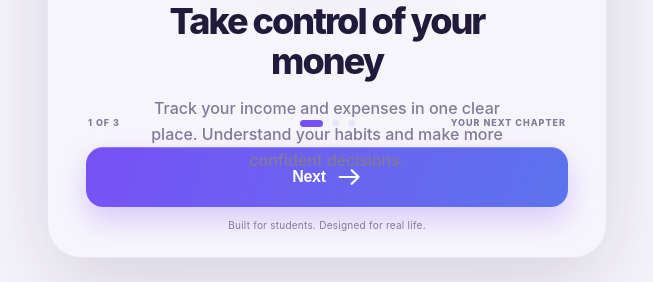
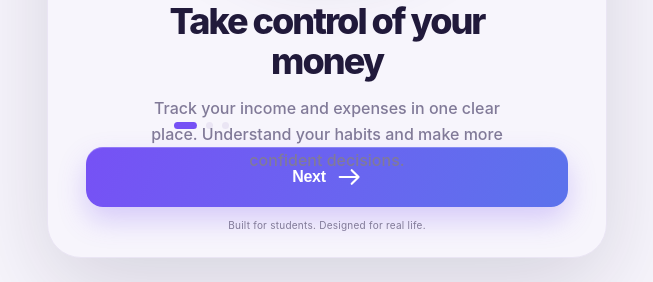
Before and after one commit to fosing123/money, a Django app: template templates/accounts/onboarding.html in a window 1280 px wide. Shown: the part 518-800 px from the top of the page, without its empty margins (313-966 px from the left). Run offline with Django 3.2, Linux system fonts and the light colour scheme; the template is opened without the code that fills it, so the values that code supplies are empty.

Commit message:
design: match TIANA three-slide onboarding navigation

```diff
--- a/templates/accounts/onboarding.html
+++ b/templates/accounts/onboarding.html
@@ -23,7 +23,7 @@
       </span>
     </div>
     <header class="onboarding-header">
-      <button class="onboarding-back" type="button" data-onboarding-back aria-label="Previous screen" disabled>
+      <button class="onboarding-back" type="button" data-onboarding-back aria-label="Previous screen" hidden disabled>
         <svg viewBox="0 0 24 24" aria-hidden="true"><path d="m15 5-7 7 7 7" fill="none" stroke="currentColor" stroke-width="2.2" stroke-linecap="round" stroke-linejoin="round"/></svg>
       </button>
       <a class="onboarding-logo" href="{% url 'home' %}" aria-label="TIANA home"><img src="{% static 'nkem/nkem-logo.svg' %}" alt="TIANA"></a>
@@ -45,13 +45,11 @@
     </section>
     <footer class="onboarding-footer">
       <div class="onboarding-progress">
-        <span class="onboarding-progress-label" data-onboarding-count>1 of 3</span>
         <div class="onboarding-dots" role="group" aria-label="Choose onboarding slide">
           <button type="button" data-onboarding-dot aria-label="Screen 1" aria-pressed="true" class="is-active"></button>
           <button type="button" data-onboarding-dot aria-label="Screen 2" aria-pressed="false"></button>
           <button type="button" data-onboarding-dot aria-label="Screen 3" aria-pressed="false"></button>
         </div>
-        <span class="onboarding-progress-label">YOUR NEXT CHAPTER</span>
       </div>
       <button class="onboarding-next" type="button" data-onboarding-next><span data-onboarding-next-label>Next</span><svg viewBox="0 0 28 22" aria-hidden="true"><path d="M2 11h22M16 3l8 8-8 8" fill="none" stroke="currentColor" stroke-width="2.5" stroke-linecap="round" stroke-linejoin="round"/></svg></button>
       <p class="onboarding-legal">Built for students. Designed for real life.</p>
```
